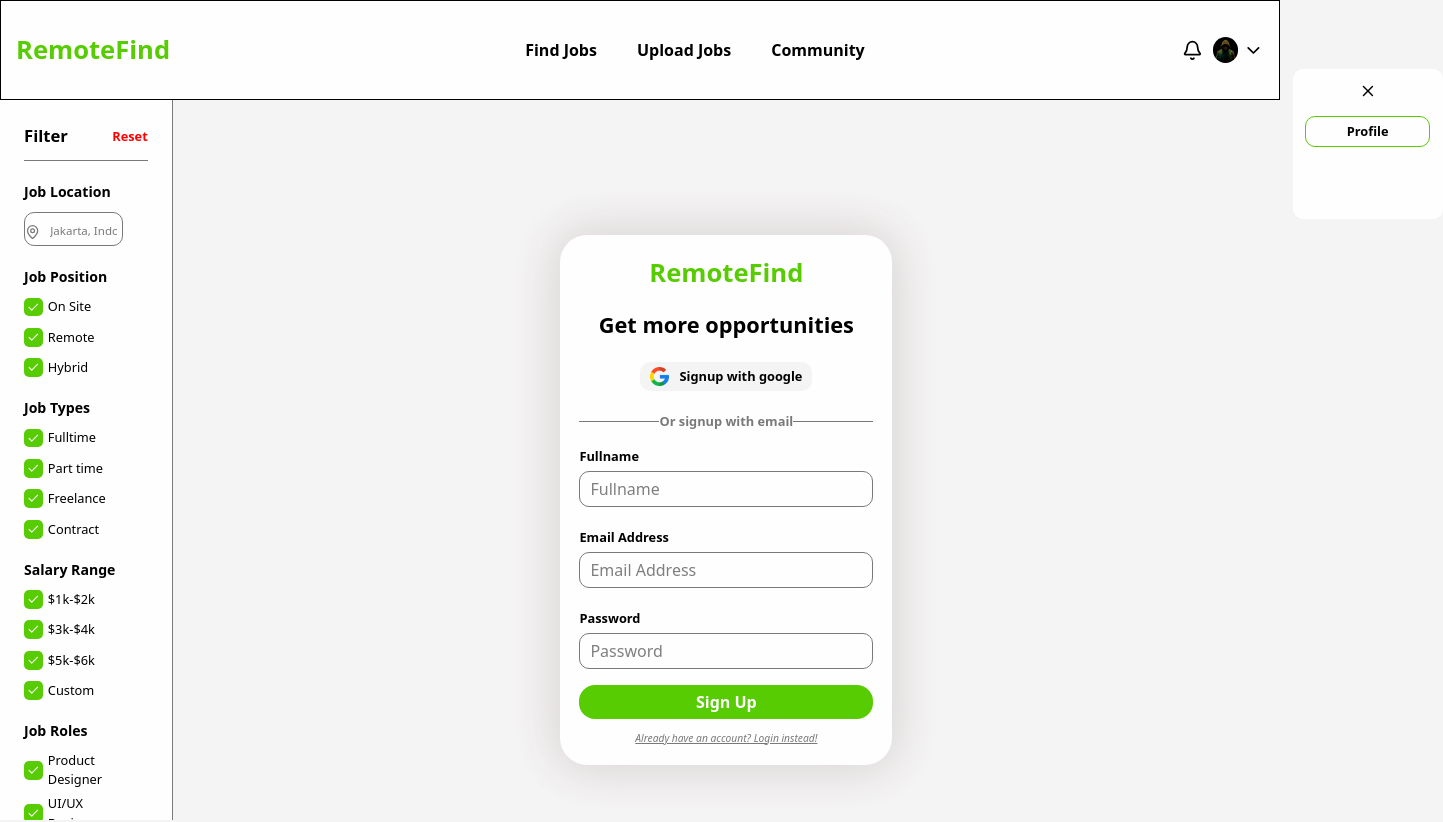
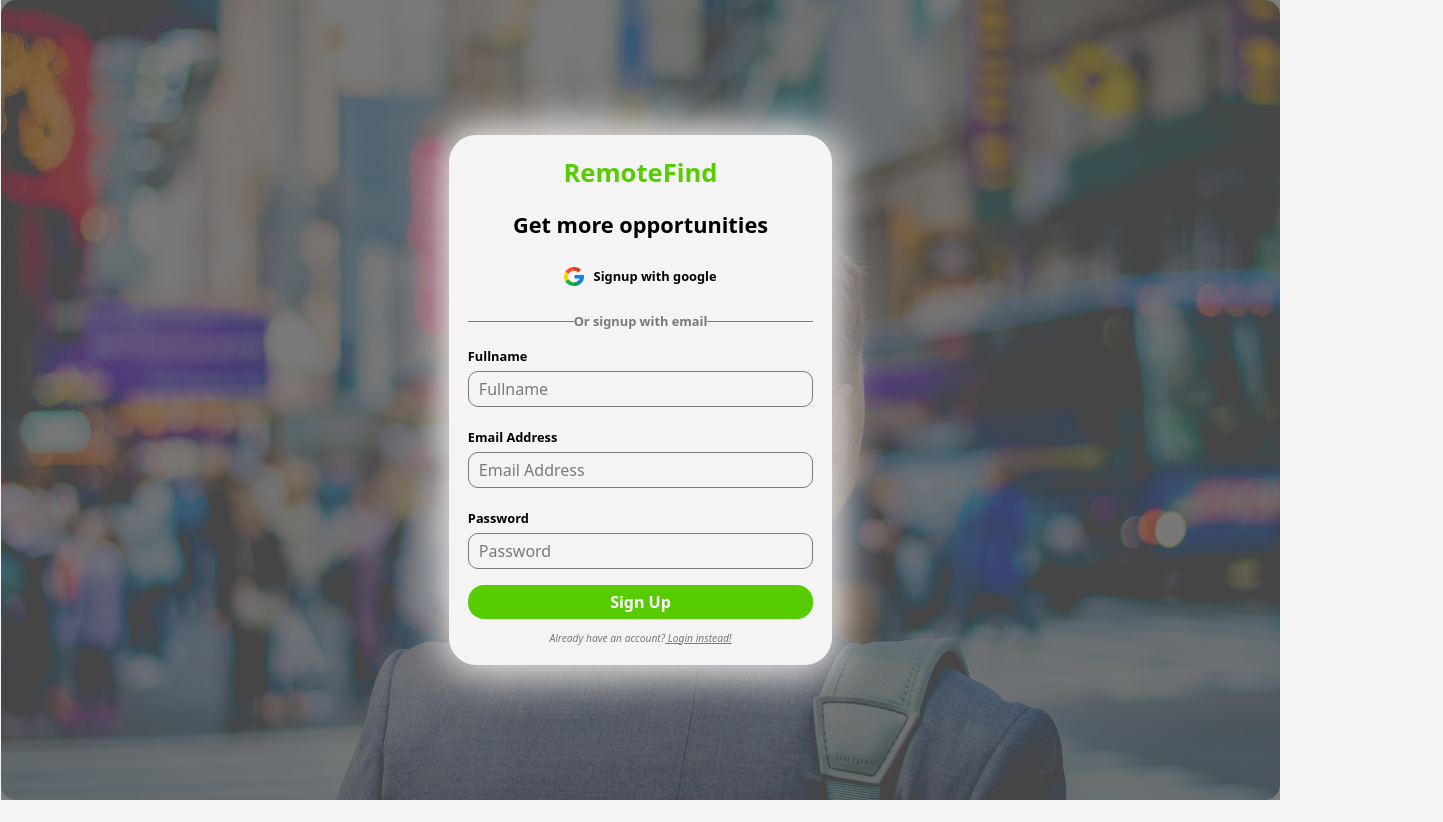
Before and after one commit to raazymuhd1/remote-find, a React (Vite) app: page /auth/signin in a window 1280 px wide. Shown: the top 822 px of the page, 1443 px wide, since content can reach past the window. After the commit the page ends 800 px from the top, so only its background shows below. Built offline with nearby package versions, Linux system fonts and the light colour scheme.

Commit message:
handle signin/signup page UI

```diff
--- a/src/App.scss
+++ b/src/App.scss
@@ -21,6 +21,24 @@
 // NAVBAR STYLES
 .mobile_links {
     @extend .glass_bg;
+}
+
+// AUTH
+.auth_bg {
+    position: relative;
+    background: url("./assets/auth/find-work.jpg") no-repeat;
+    background-position: bottom 0 right 0 ;
+    background-size: cover;
+    border-radius: 15px;
+}
+
+.auth_bg::before {
+    position: absolute;
+    height: 100%;
+    width: 100%;
+    content: "";
+    inset: 0;
+    background-color: #504e4eb7;
 }
 
 // SIDEBAR STYLES
--- a/src/App.tsx
+++ b/src/App.tsx
@@ -29,7 +29,8 @@
         </aside>
 
         <Routes>
-          <Route path='/auth/:type' element={<Auth />} />
+          <Route path='/auth/*' element={<Auth />} />
+          {/* <Route path='/auth/signin' element={<Auth />} /> */}
           <Route path='/' index={true} element={<FindJobs />} />
           <Route path='/upload-jobs' element={<UploadJobs />} />
           <Route path='/user/profile' element={<UserProfile />} />
--- a/src/assets/index.ts
+++ b/src/assets/index.ts
@@ -1,3 +1,4 @@
 export { default as profile } from "./profile/profile.png"
+export { default as findWorkBg } from "./auth/find-work.jpg"
 export { default as apple } from "./job/apple-logo.jpg"
 export { default as google } from "./auth/google.png"
--- a/src/components/auth/Signup.tsx
+++ b/src/components/auth/index.tsx
@@ -1,10 +1,15 @@
+import { useState } from 'react'
 import { google } from '../../assets'
 import TextField from './TextField'
+import { Link } from 'react-router'
 
 const Signup = () => {
+    const [signin, goSignin] = useState(false)
+    const [signup, goSignup] = useState(true)
+
   return (
-    <section className='h-screen w-screen flex flex-col justify-center bg-(--light-white)'>
-        <div className='flex flex-col gap-[1rem] auth_shadows lg:w-[30%] md:w-[50%] w-[70%] mx-auto min-h-[50%] bg-(--white) rounded-[1.7rem] p-[1.2rem]'>
+    <section className='auth_bg h-screen w-screen flex flex-col justify-center bg-(--light-white)'>
+        <div className='flex flex-col gap-[1rem] z-[9] auth_shadows lg:w-[30%] md:w-[50%] w-[70%] mx-auto min-h-[50%] bg-(--light-white) rounded-[1.7rem] p-[1.2rem]'>
             <article className='flex flex-col items-center gap-[1.3rem]'>
                 <div className='flex flex-col items-center gap-[1rem] w-full'>
                     <h1 className='font-extrabold text-[clamp(1.5rem,2vmax,2rem)] text-(--light-green)'> RemoteFind </h1>
@@ -26,14 +31,32 @@
 
             {/* INPUTS */}
             <article className='w-full flex flex-col gap-[1.3rem]'>
-                <TextField htmlFor='fullname' placeholder='Fullname' type="text" label='Fullname' />
+                { signup && <TextField htmlFor='fullname' placeholder='Fullname' type="text" label='Fullname' />}
                 <TextField htmlFor='email' placeholder='Email Address' type="email" label='Email Address' />
                 <TextField htmlFor='password' placeholder='Password' type="password" label='Password' />
             </article>
 
             <article className="w-full flex flex-col items-center gap-[.7rem]">
-                <button className='font-semibold w-full py-[5px] px-[10px] rounded-[1rem] bg-(--light-green) text-(--white) cursor-pointer hover:opacity-[.7] transition-[opacity,2s,ease-in-out] delay-100'> Sign Up </button>
-                <p className='underline italic text-(--grey) cursor-pointer text-[clamp(.6rem,.8vmax,.8rem)]'> Already have an account? Login instead! </p>
+                <button className='font-semibold w-full py-[5px] px-[10px] rounded-[1rem] bg-(--light-green) text-(--white) cursor-pointer hover:opacity-[.7] transition-[opacity,2s,ease-in-out] delay-100'> { signup ? "Sign Up" : "Sign In" } </button>
+                 { signup ?
+                   <p
+                    onClick={() => {
+                        goSignin(true)
+                        goSignup(false)
+                    }}
+                    className='italic text-(--grey) cursor-pointer text-[clamp(.6rem,.8vmax,.8rem)]'>
+                        Already have an account?
+                        <Link to="/auth/signin" className='underline'> Login instead! </Link>
+                   </p>
+                    :
+                    <p
+                        onClick={() => {
+                            goSignin(false)
+                            goSignup(true)
+                        }}
+                        className='italic text-(--grey) cursor-pointer text-[clamp(.6rem,.8vmax,.8rem)]'
+                        > Don't have an account yet? <Link to="/auth/signup" className='underline'> Signup Now </Link> </p>
+                  }
             </article>
         </div>
     </section>
--- a/src/components/header/index.tsx
+++ b/src/components/header/index.tsx
@@ -5,7 +5,7 @@
    const location = useLocation()
 
   return (
-    <header className={`w-full sticky bg-(--white) p-[15px] border-[1px] border-( --border-col) top-0 h-[100px] z-[9] ${location.pathname == "/auth/signup" && "hidden"}`}>
+    <header className={`w-full sticky bg-(--white) p-[15px] border-[1px] border-( --border-col) top-0 h-[100px] z-[9] ${(location.pathname == "/auth/signup" || location.pathname == "/auth/signin") && "hidden"}`}>
         <Navbar />
     </header>
   )
--- a/src/components/index.ts
+++ b/src/components/index.ts
@@ -2,4 +2,4 @@
 export { default as Sidebar } from "./sidebar"
 export { default as Jobs } from "./jobs"
 export { default as Profile } from "./profile"
-export { default as Signup } from "./auth/Signup"
+export { default as Signup } from "./auth"
--- a/src/components/sidebar/index.tsx
+++ b/src/components/sidebar/index.tsx
@@ -1,23 +1,48 @@
 import { useState } from 'react'
 import { MapPin, Check } from "lucide-react"
-import { filter } from '../../constants'
+import { jobFilter } from '../../constants'
 import { useLocation } from 'react-router'
 interface IProps {
     isMobileScreen: boolean;
 }
 
+interface FilterTab {
+    id: number;
+    title: string;
+    isActive: boolean;
+}
+
 const Sidebar = ({isMobileScreen}: IProps) => {
-    // const [salaryRange, setSalaryRange] = useState("");
     const [customSalary, ] = useState(false);
-    // const [position, setPosition] = useState("");
-    // const [type, setType] = useState("");
-    // const [roles, setRoles] = useState("");
+    const [positions, setPositions] = useState(jobFilter.jobLocation);
+    const [types, setTypes] = useState(jobFilter.jobTypes);
+    const [roles, setRoles] = useState(jobFilter.roles);
+    const [salaryRanges, setSalaryRanges] = useState(jobFilter.salaryRange);
     const location = useLocation()
+
+    const handleFilterTabs = (filterTabs: FilterTab[], tabId: number, updateFilterTab: (data: FilterTab[]) => void) => {
+        const tabs = [...filterTabs]
+
+
+        const tabsFilter = tabs.map(tab => {
+            if(tab.id == tabId) {
+                tab.isActive = true
+                return
+            }
+
+            tab.isActive = false;
+            return tab;
+        })
+
+        console.log(`tabsFilter`, tabsFilter)
+        updateFilterTab(tabs)
+    }
+
 
   return (
     <aside
         onClick={e => e.stopPropagation()}
-        className={`${location.pathname == "/auth/signup" || location.pathname == "/user/profile" ? "w-0 h-0" : "lg:w-[15%] md:w-[25%] w-[70%] h-full p-[1.5rem]" } sidebar sticky inset-0 overflow-y-auto bg-(--white) flex-col ${isMobileScreen ? "md:hidden flex" : "md:flex hidden"} gap-5 border-r-[1px] border-r-(--grey)`}>
+        className={`${location.pathname == "/auth/signup" || location.pathname == "/user/profile" || location.pathname == "/auth/signin" ? "w-0 h-0" : "lg:w-[15%] md:w-[25%] w-[70%] h-full p-[1.5rem]" } sidebar sticky inset-0 overflow-y-auto bg-(--white) flex-col ${isMobileScreen ? "md:hidden flex" : "md:flex hidden"} gap-5 border-r-[1px] border-r-(--grey)`}>
         <div className='w-full flex items-center justify-between border-b-[1px] border-b-(--border-col) pb-[.7rem]'>
             <h3 className='text-[clamp(1rem,1.3vmax,1.3rem)] font-bold'> Filter </h3>
             <strong className='text-[red] cursor-pointer text-[clamp(.8rem,1vmax,1rem)]'> Reset </strong>
@@ -36,10 +61,12 @@
         <article className='flex w-full flex-col gap-[10px]'>
             <h4 className='font-semibold text-[clamp(.8rem,1.1vmax,1.1rem)]'>Job Position</h4>
             <div className='w-[80%] flex flex-wrap gap-y-[.7rem] gap-x-[1.5rem]'>
-                { filter.jobLocation.map(location => (
-                    <div key={location.id} className='flex items-center gap-[5px]'>
+                { positions.map(location => (
+                    <div
+                        onClick={() => handleFilterTabs(positions, location.id, setPositions)}
+                        key={location.id} className='flex items-center gap-[5px]'>
                         <aside className={`w-max h-max bg-(--light-green) rounded-[5px] p-[3px]`}>
-                        <Check className='w-[clamp(.8rem,1vmax,1rem)] h-[clamp(.8rem,1vmax,1rem)] text-(--white)' />
+                            <Check className='w-[clamp(.8rem,1vmax,1rem)] h-[clamp(.8rem,1vmax,1rem)] text-(--white)' />
                         </aside>
                         <p className='text-[clamp(.8rem,1vmax,1rem)]'> {location.title} </p>
                     </div>
@@ -51,7 +78,7 @@
           <article className='flex w-full flex-col gap-[10px]'>
             <h4 className='font-semibold text-[clamp(.8rem,1.1vmax,1.1rem)]'>Job Types</h4>
             <div className='w-[80%] flex flex-wrap gap-y-[.7rem] gap-x-[1.5rem]'>
-                { filter.jobTypes.map(type => (
+                { types.map(type => (
                     <div key={type.id} className='flex items-center gap-[5px]'>
                         <aside className={`w-max h-max bg-(--light-green) rounded-[5px] p-[3px]`}>
                              <Check className='w-[clamp(.8rem,1vmax,1rem)] h-[clamp(.8rem,1vmax,1rem)] text-(--white)' />
@@ -67,7 +94,7 @@
         <article className='flex w-full flex-col gap-[10px]'>
             <h4 className='font-semibold text-[clamp(.8rem,1.1vmax,1.1rem)]'>Salary Range</h4>
               <div className='w-[80%] flex flex-wrap gap-y-[.7rem] gap-x-[1.5rem]'>
-                { filter.salaryRange.map(salary => (
+                { salaryRanges.map(salary => (
                     <div key={salary.id} className='flex items-center gap-[5px]'>
                         <aside className={`w-max h-max bg-(--light-green) rounded-[5px] p-[3px]`}>
                              <Check className='w-[clamp(.8rem,1vmax,1rem)] h-[clamp(.8rem,1vmax,1rem)] text-(--white)' />
@@ -84,7 +111,7 @@
          <article className='flex w-full flex-col gap-[10px]'>
             <h4 className='font-semibold text-[clamp(.8rem,1.1vmax,1.1rem)]'>Job Roles</h4>
             <div className='w-[50%] flex flex-wrap gap-y-[.3rem] gap-x-[1.1rem]'>
-                { filter.roles.map(role => (
+                { roles.map(role => (
                     <div key={role.id} className='flex items-center gap-[5px]'>
                         <aside className={`w-max h-max bg-(--light-green) rounded-[5px] p-[3px]`}>
                         <Check className='w-[clamp(.8rem,1vmax,1rem)] h-[clamp(.8rem,1vmax,1rem)] text-(--white)' />
--- a/src/constants/index.ts
+++ b/src/constants/index.ts
@@ -10,34 +10,34 @@
 ]
 
 // SIDEBAR DATA
-const filter = {
+const jobFilter = {
     jobLocation: [
-    { id: 1, title: "On Site" },
-    { id: 2, title: "Remote" },
-    { id: 3, title: "Hybrid" },
+    { id: 1, title: "On Site", isActive: true },
+    { id: 2, title: "Remote", isActive: false },
+    { id: 3, title: "Hybrid", isActive: false },
     ],
     jobTypes: [
-    { id: 1, title: "Fulltime" },
-    { id: 2, title: "Part time" },
-    { id: 3, title: "Freelance" },
-    { id: 4, title: "Contract" },
+    { id: 1, title: "Fulltime", isActive: true },
+    { id: 2, title: "Part time", isActive: false },
+    { id: 3, title: "Freelance", isActive: false },
+    { id: 4, title: "Contract", isActive: false },
     ],
     salaryRange: [
-    { id: 1, value: "$1k-$2k" },
-    { id: 2, value: "$3k-$4k" },
-    { id: 3, value: "$5k-$6k" },
-    { id: 4, value: "Custom" },
+    { id: 1, value: "$1k-$2k", isActive: true },
+    { id: 2, value: "$3k-$4k", isActive: false },
+    { id: 3, value: "$5k-$6k", isActive: false },
+    { id: 4, value: "Custom", isActive: false },
     ],
     roles: [
-        { id: 1, title: "Product Designer" },
-        { id: 2, title: "UI/UX Designer" },
-        { id: 3, title: "Web Designer" },
-        { id: 4, title: "Frontend Developer" },
-        { id: 5, title: "Fullstack Developer" },
+        { id: 1, title: "Product Designer", isActive: true },
+        { id: 2, title: "UI/UX Designer", isActive: false },
+        { id: 3, title: "Web Designer", isActive: false },
+        { id: 4, title: "Frontend Developer", isActive: false },
+        { id: 5, title: "Fullstack Developer", isActive: false },
     ]
 }
 
 export {
     links,
-    filter
+    jobFilter
 }
```
Also changed, not shown: src/assets/auth/find-work.jpg (added).
